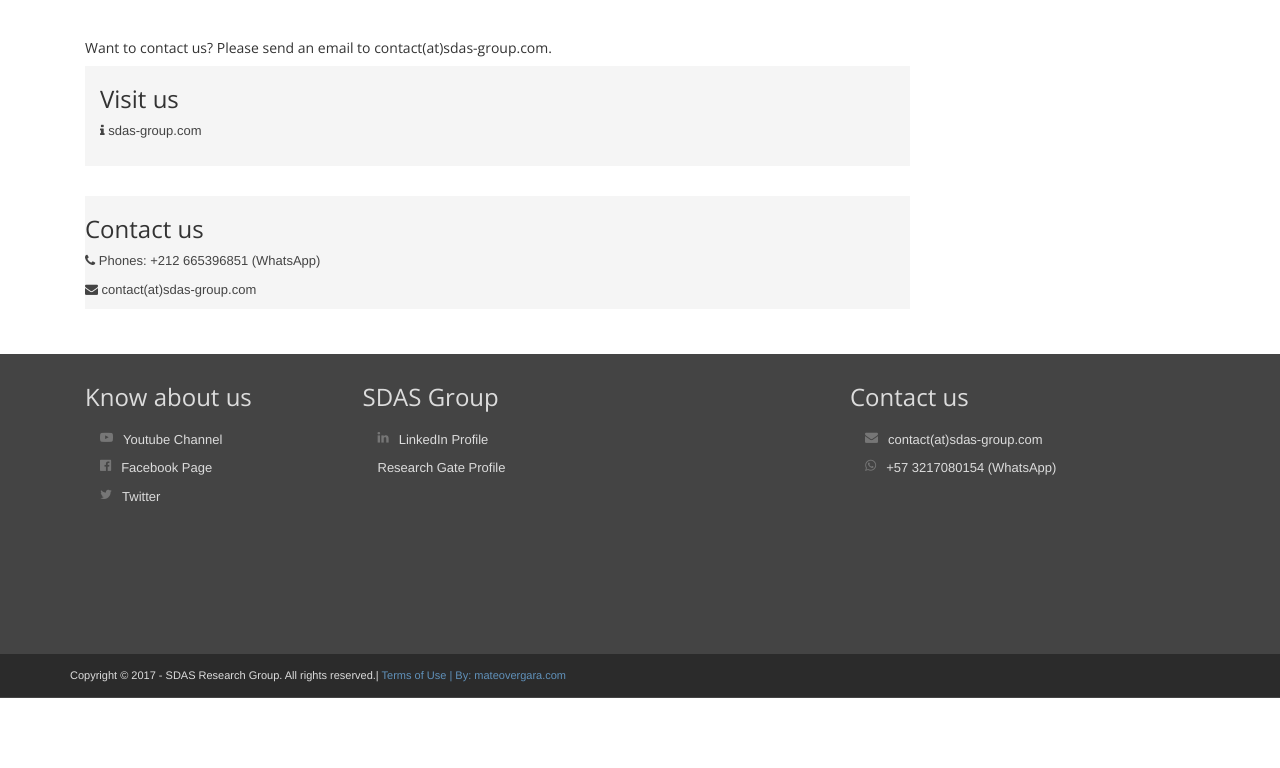
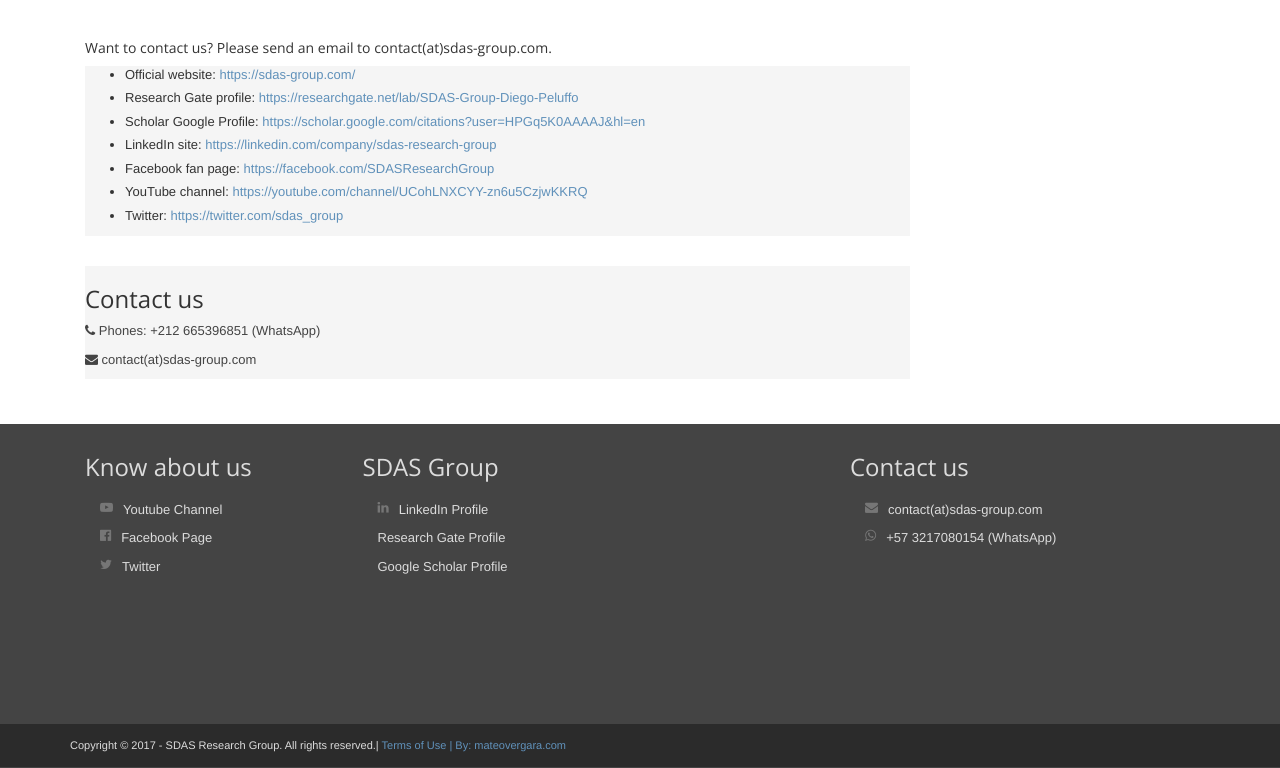
Before and after one commit to sdas-group/sdasgroup_app, a Django app: page /contact/ in a window 1280 px wide. Shown: the part 315-1083 px from the top of the page. Before the commit the page ends 1013 px from the top, so only its background shows below. Run offline with Django 3.2, Linux system fonts and the light colour scheme; parts of the project's set-up code (start-up, migrations or seed data) failed here and were passed over; some libraries are stand-ins or nearby versions.

Commit message:
contact view modified

```diff
--- a/app/service/app/templates/contact.html
+++ b/app/service/app/templates/contact.html
@@ -20,9 +20,18 @@
             <div class="row page-row">
                 <h5>Want to contact us? Please send an email to contact(at)sdas-group.com.</h5>
                 <section class="widget has-divider">
-                    <div class="section-content">
-                    <h3 class="title">Visit us</h3>
-                    <p class="tel"><i class="fa fa-info"></i>  sdas-group.com</p><span class="adr-group"></span>
+                    <!-- <div class="section-content">  -->
+                    <!-- <h3 class="title">Visit us</h3>
+                    <p class="tel"><i class="fa fa-info"></i>  sdas-group.com</p><span class="adr-group"></span> -->
+                    <ul>
+                      <li>Official website:<a href="https://sdas-group.com/"> https://sdas-group.com/</a></li>
+                      <li>Research Gate profile:<a href="https://researchgate.net/lab/SDAS-Group-Diego-Peluffo"> https://researchgate.net/lab/SDAS-Group-Diego-Peluffo</a></li>
+                      <li>Scholar Google Profile:<a href="https://scholar.google.com/citations?user=HPGq5K0AAAAJ&hl=en"> https://scholar.google.com/citations?user=HPGq5K0AAAAJ&hl=en</a></li>
+                      <li>LinkedIn site:<a href="https://linkedin.com/company/sdas-research-group"> https://linkedin.com/company/sdas-research-group</a></li>
+                      <li>Facebook fan page:<a href="https://facebook.com/SDASResearchGroup"> https://facebook.com/SDASResearchGroup</a></li>
+                      <li>YouTube channel:<a href="https://youtube.com/channel/UCohLNXCYY-zn6u5CzjwKKRQ"> https://youtube.com/channel/UCohLNXCYY-zn6u5CzjwKKRQ</a></li>
+                      <li>Twitter:<a href="https://twitter.com/sdas_group"> https://twitter.com/sdas_group</a></li>
+                    </ul>
                 </section>
 
                 <section class="widget">
--- a/app/service/app/templates/layout/index.html
+++ b/app/service/app/templates/layout/index.html
@@ -242,6 +242,11 @@
                                     <span><a href="https://www.researchgate.net/lab/SDAS-Group-Diego-Peluffo" target="_blank">Research Gate Profile</a></span><br>
                                 </span>
                             </p>
+                            <p class="tel clearfix col-md-12 col-sm-4">
+                                <span class="pull-left">
+                                    <span><a href="https://scholar.google.com/citations?user=HPGq5K0AAAAJ&hl=en" target="_blank">Google Scholar Profile</a></span><br>
+                                </span>
+                            </p>
                         </div>
                     </div>
                 </div>
```
